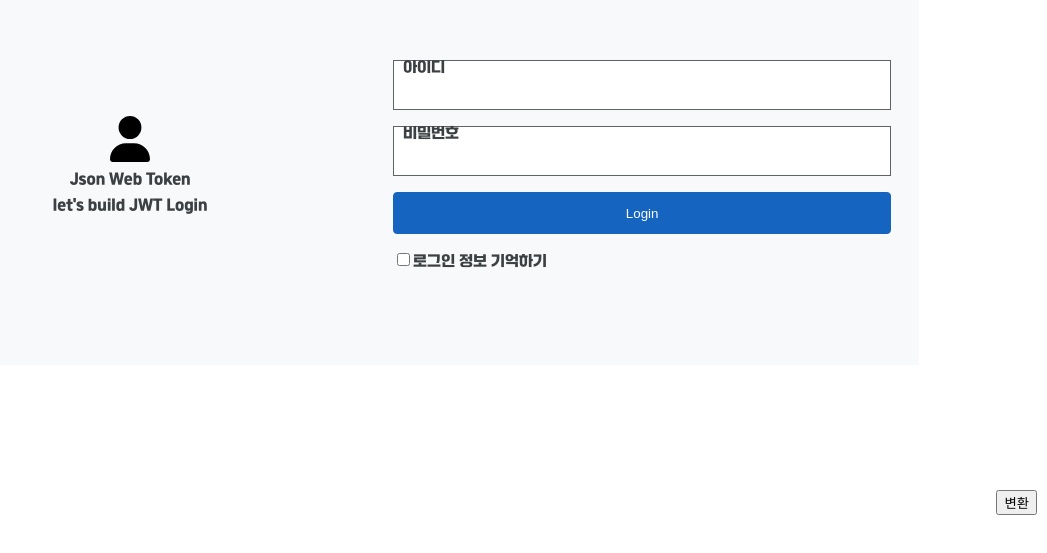
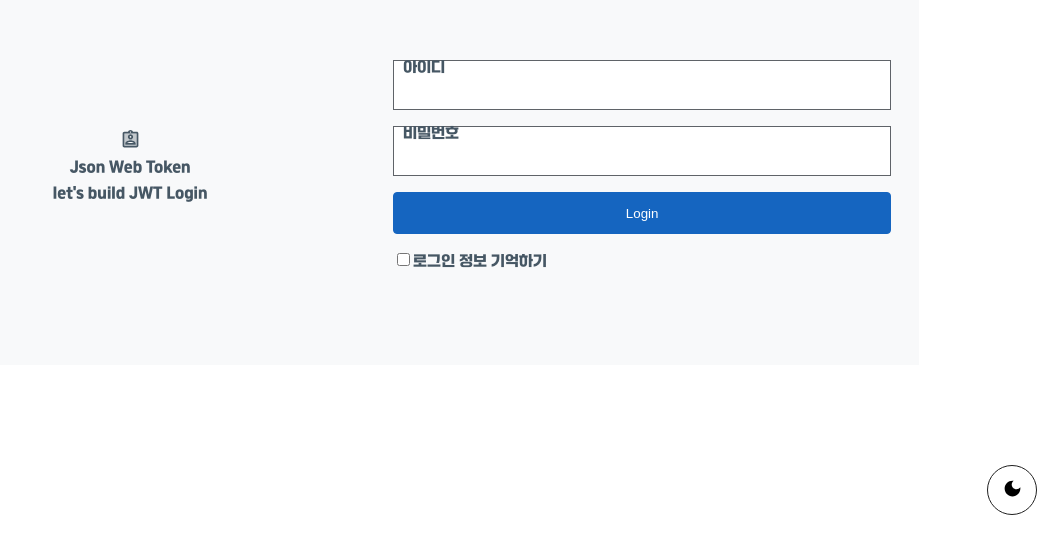
Before and after one commit to EnterRyan/jwt-frontend, a React (Vite) app: page /login in a window 1280 px wide. Shown: the part 235-788 px from the top of the page, without its empty margins (233-1280 px from the left). Built offline with nearby package versions, Linux system fonts and the light colour scheme.

Commit message:
Material Icon적용 및 토글버튼 팔래트 추가 / 구조 readme 수정

```diff
--- a/src/app/styles/theme.css
+++ b/src/app/styles/theme.css
@@ -6,13 +6,15 @@
   --button-border : 1px solid #1565C0;
   --button-background : #1565C0;
   --button-font-color : #fff;
+  /* toggle button */
+  --toggle-border-color: 1px solid #1f1f1f;
 
   /* light-mode */
   --background-base :  #fff;
 
   /* font */
   --tittle-color : #1f1f1f;
-  --font-color : #3c4043;
+  --font-color : #465764;
 
   /* contents-box */
   --box-background :#f8f9fa;
@@ -31,6 +33,9 @@
   /* dark-mode */
   --background-base :  #1E1E20;
 
+  /* toggle button */
+  --toggle-border-color: 1px solid #e8e8e8;
+
   /* font */
   --tittle-color : #e8e8e8;
   --font-color : #e8eaed;
--- a/src/pages/loginPage/index.tsx
+++ b/src/pages/loginPage/index.tsx
@@ -1,6 +1,6 @@
 import AppWrapper from "@shared/components/Layout/AppWrapper";
 import LoginForm from "./components/LoginForm";
-import  UserIcon from 'assets/user-solid.svg';
+import AssignmentIndTwoToneIcon from '@mui/icons-material/AssignmentIndTwoTone';
 
 import './styles/layout.css'
 
@@ -9,7 +9,7 @@ export default function LoginPage(){
     <AppWrapper>
       <div className="login-wrap">
         <div className="login-intro-box">
-            <img width={"40px"} src={UserIcon} alt="" />
+            <AssignmentIndTwoToneIcon/>
             <p>Json Web Token</p>
             <p>let's build JWT Login</p>
         </div>
--- a/src/shared/components/items/ToggleThemeBtn.tsx
+++ b/src/shared/components/items/ToggleThemeBtn.tsx
@@ -1,12 +1,19 @@
+import LightModeIcon from '@mui/icons-material/LightMode';
+import DarkModeIcon from '@mui/icons-material/DarkMode';
+
 import '@shared/styles/toggle-theme-btn.css';
+import { useState } from 'react';
 
 export default function ToggleThemeBtn(){
+  const [theme, setTheme] = useState('light');
   const switchTheme = () =>{
     const nextTheme = document.documentElement.getAttribute('data-theme')==="dark"?"light":"dark";
     document.documentElement.setAttribute('data-theme', nextTheme);
+    setTheme(nextTheme);
   }
-
   return(
-    <button className="toggle-theme-btn" type="button" onClick={switchTheme}>변환</button>
+    <button className="toggle-theme-btn" type="button" onClick={switchTheme}>
+      {theme==="light"?<DarkModeIcon/>:<LightModeIcon/> }
+    </button>
   )
 }
--- a/src/shared/styles/toggle-theme-btn.css
+++ b/src/shared/styles/toggle-theme-btn.css
@@ -1,5 +1,17 @@
 .toggle-theme-btn{
+  width: 50px;
+  height: 50px;
   position: fixed;
   right: 10px;
   bottom: 50px;
+  border-radius: 50px;
+  margin: auto;
+  background-color: var( --background-base);
+  border : var(--toggle-border-color);
 }
+
+[data-theme="dark"]{
+  .toggle-theme-btn >*{
+    filter: invert(1);
+  }
+}
```
Also changed, not shown: package.json (+8 -3 lines), 구조.txt, 2 other files (tests, documents, lock files or other folders).
